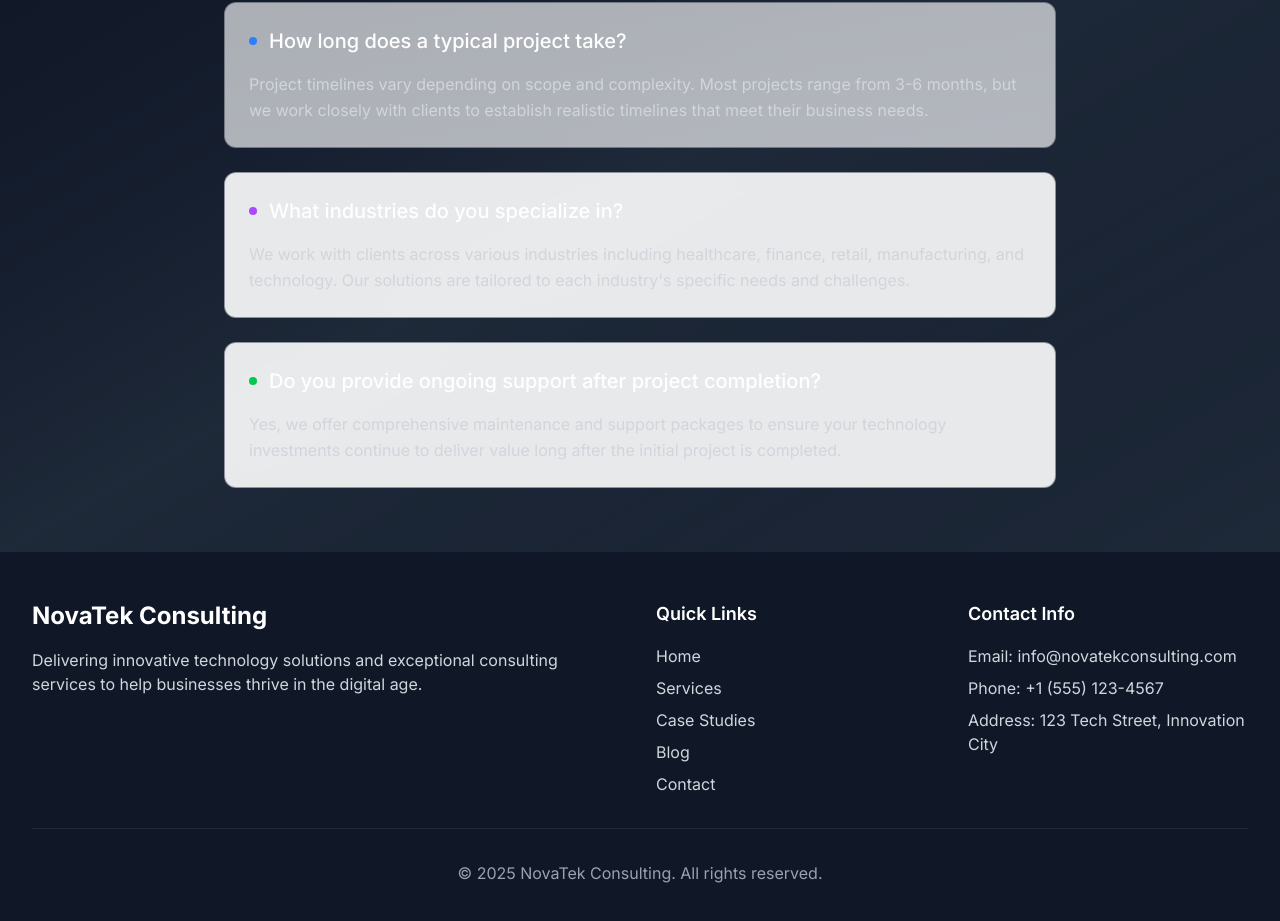
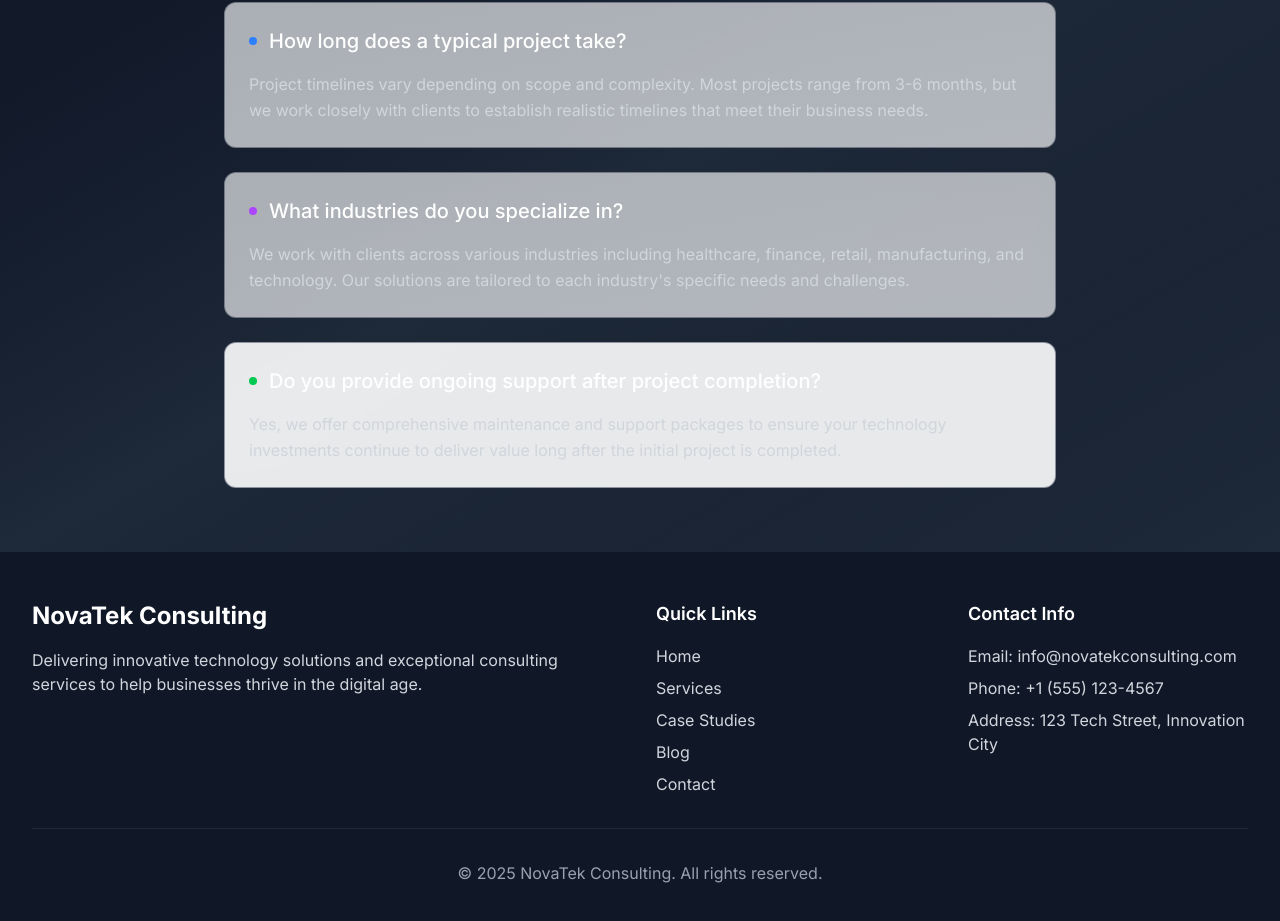
Before and after one commit to MorokaPrince/NovaTek, a Next.js app: page /contact in a window 1280 px wide. Shown: the part 2079-3000 px from the top of the page. Built offline with nearby package versions, Linux system fonts and the light colour scheme.

Commit message:
contact again

```diff
--- a/src/app/contact/page.tsx
+++ b/src/app/contact/page.tsx
@@ -354,7 +354,7 @@ const ContactPage: React.FC = () => {
               </p>
             </div>
 
-            <div className="bg-gray-800/30 backdrop-blur-sm border border-gray-700/50 rounded-xl p-6 hover:bg-gray-700/50 transition-all duration-300 animate-fade-in-up" style={{animationDelay: '0.2s'}}>
+            <div className="bg-gradient-to-br from-gray-800/30 to-gray-700/30 backdrop-blur-sm border border-gray-700/50 rounded-xl p-6 hover:bg-gradient-to-br hover:from-gray-700/50 hover:to-gray-600/50 hover:shadow-xl hover:shadow-purple-500/20 hover:-translate-y-1 transition-all duration-300 animate-fade-in-up" style={{animationDelay: '0.2s'}}>
               <h3 className="text-xl font-medium text-white mb-4 flex items-center">
                 <span className="w-2 h-2 bg-purple-500 rounded-full mr-3 animate-pulse"></span>
                 What industries do you specialize in?
```
